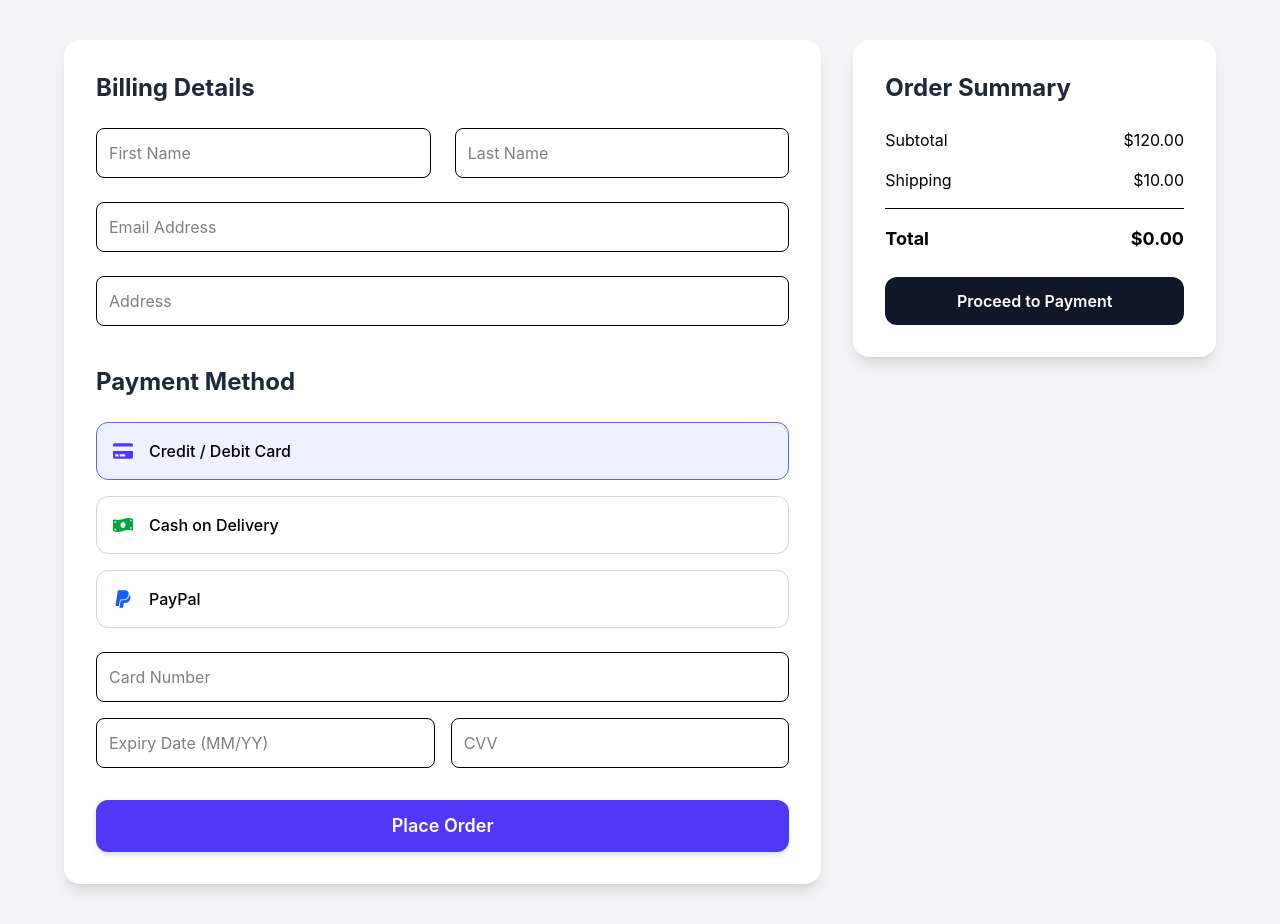
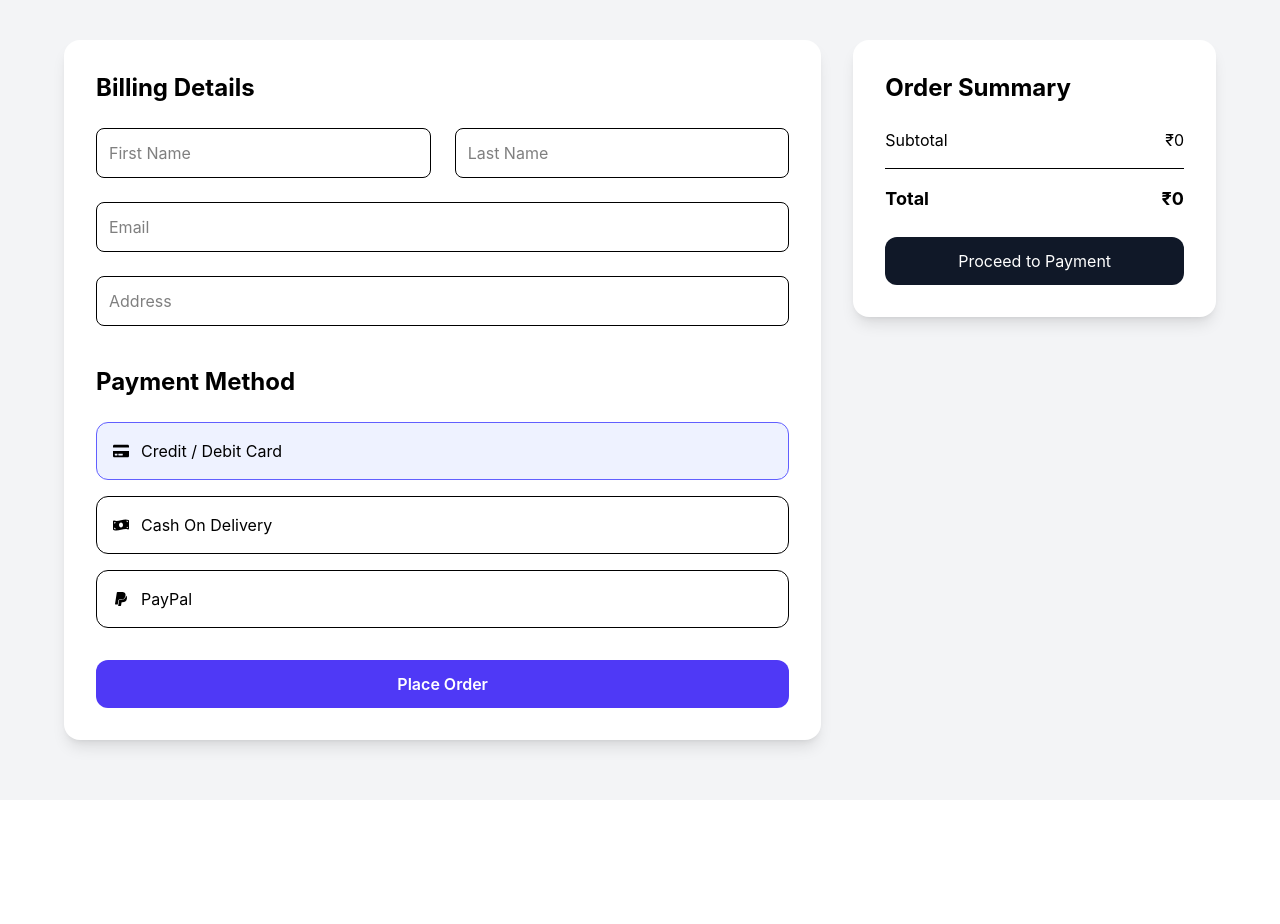
Before and after one commit to MoinudeenTak/Ecommerce1, a React (Vite) app: page /payment in a window 1280 px wide. After the commit the page ends 800 px from the top, so only its background shows below. Built offline with nearby package versions, Linux system fonts and the light colour scheme.

Commit message:
final ready demo project1

```diff
--- a/package.json
+++ b/package.json
@@ -16,9 +16,10 @@
     "react": "^19.2.0",
     "react-dom": "^19.2.0",
     "react-hook-form": "^7.71.2",
-    "react-icons": "^5.5.0",
+    "react-icons": "^5.6.0",
     "react-router-dom": "^7.13.1",
     "react-toastify": "^11.0.5",
+    "recharts": "^3.7.0",
     "tailwindcss": "^4.2.1"
   },
   "devDependencies": {
--- /dev/null
+++ b/src/Components/Charts/RevenueCharts.jsx
@@ -0,0 +1,32 @@
+import {
+  BarChart,
+  Bar,
+  XAxis,
+  YAxis,
+  Tooltip,
+  ResponsiveContainer,
+} from "recharts";
+
+const RevenueChart = ({ orders }) => {
+  const data = orders.map((order) => ({
+    date: new Date(order.createdAt).toLocaleDateString(),
+    revenue: order.totalAmount,
+  }));
+
+  return (
+    <div className="bg-white p-6 rounded-xl shadow-md">
+      <h2 className="text-xl font-semibold mb-4">Revenue</h2>
+
+      <ResponsiveContainer width="100%" height={300}>
+        <BarChart data={data}>
+          <XAxis dataKey="date" />
+          <YAxis />
+          <Tooltip />
+          <Bar dataKey="revenue" />
+        </BarChart>
+      </ResponsiveContainer>
+    </div>
+  );
+};
+
+export default RevenueChart;
--- /dev/null
+++ b/src/Components/Filters/CategoryFilter.jsx
@@ -0,0 +1,32 @@
+const CategoryFilter = ({ setCategory }) => {
+
+const categories = [
+"all",
+"electronics",
+"fashion",
+"home",
+"books"
+];
+
+return (
+<div className="space-y-2">
+
+<h3 className="font-semibold mb-2">Category</h3>
+
+{categories.map((cat) => (
+
+<button
+key={cat}
+onClick={() => setCategory(cat)}
+className="block text-sm text-gray-600 hover:text-blue-600 capitalize"
+>
+{cat}
+</button>
+
+))}
+
+</div>
+);
+};
+
+export default CategoryFilter;
--- /dev/null
+++ b/src/Components/Filters/PriceFilter.jsx
@@ -0,0 +1,25 @@
+const PriceFilter = ({ priceRange, setPriceRange }) => {
+
+  return (
+    <div className="mb-6">
+
+      <h3 className="font-semibold mb-2">Price</h3>
+
+      <input
+        type="range"
+        min="0"
+        max="2000"
+        value={priceRange}
+        onChange={(e)=>setPriceRange(e.target.value)}
+        className="w-full"
+      />
+
+      <p className="text-sm text-gray-500 mt-1">
+        Up to ${priceRange}
+      </p>
+
+    </div>
+  );
+};
+
+export default PriceFilter;
--- /dev/null
+++ b/src/Components/Filters/SortFilter.jsx
@@ -0,0 +1,23 @@
+const SortFilter = ({ setSort }) => {
+
+  return (
+    <div className="mb-6">
+
+      <h3 className="font-semibold mb-2">Sort By</h3>
+
+      <select
+        onChange={(e)=>setSort(e.target.value)}
+        className="w-full border rounded p-2 text-sm"
+      >
+
+        <option value="">Default</option>
+        <option value="low">Price Low → High</option>
+        <option value="high">Price High → Low</option>
+
+      </select>
+
+    </div>
+  );
+};
+
+export default SortFilter;
--- a/src/Components/Pages/Dashboard.jsx
+++ b/src/Components/Pages/Dashboard.jsx
@@ -1,20 +1,29 @@
-import { useMemo } from "react";
+import { useMemo, useEffect } from "react";
 import { useNavigate } from "react-router-dom";
 import { useCart } from "../Store/ContextApi";
-import { FaRupeeSign } from "react-icons/fa";
+import {
+  FaSignInAlt,
+  FaRupeeSign,
+  FaShoppingCart,
+  FaBox,
+} from "react-icons/fa";
+import RevenueChart from "../Charts/RevenueCharts";
 
 const Dashboard = () => {
-  const { isAuthenticated, currentUser, orders } = useCart();
+  const { currentUser, orders, logout, dispatch } = useCart();
   const navigate = useNavigate();
 
-  // // 🔒 Protect Admin Route
-  // useEffect(() => {
-  //   if (!isAuthenticated || currentUser?.role !== "admin") {
-  //     navigate("/", { replace: true });
-  //   }
-  // }, [isAuthenticated, currentUser, navigate]);
+  /* ADMIN PROTECTION */
+  useEffect(() => {
+    if (!currentUser || currentUser.role !== "admin") {
+      navigate("/", { replace: true });
+    }
+  }, [currentUser, navigate]);
 
-  // 📊 Calculate Stats
+  if (!currentUser || currentUser.role !== "admin") return null;
+
+  /* STATS */
+
   const totalOrders = orders?.length || 0;
 
   const totalRevenue = useMemo(() => {
@@ -35,25 +44,55 @@ const Dashboard = () => {
     return (
       orders?.reduce(
         (acc, order) =>
-          acc + order.items.reduce((sum, item) => sum + item.quantity, 0),
+          acc +
+          order.items.reduce((sum, item) => sum + item.quantity, 0),
         0
       ) || 0
     );
   }, [orders]);
 
-  if (!currentUser) return null;
+  /* LOGOUT */
+
+  const handleLogout = () => {
+    logout();
+    sessionStorage.removeItem("token");
+    navigate("/");
+  };
 
   return (
-    <div className="min-h-screen bg-gray-100 p-8">
+    <div className="min-h-screen bg-gray-100">
       {/* HEADER */}
-      <div className="mb-8">
-        <h1 className="text-3xl font-bold text-gray-800">Owner Dashboard</h1>
-        <p className="text-gray-500">Monitor all orders and revenue</p>
+
+      <div className="bg-white shadow-sm">
+        <div className="max-w-7xl mx-auto px-6 py-5 flex justify-between items-center">
+          <div>
+            <h1 className="text-3xl font-bold text-gray-800">
+              Owner Dashboard
+            </h1>
+            <p className="text-gray-500 text-sm">
+              Monitor orders and store performance
+            </p>
           </div>
 
+          <button
+            onClick={handleLogout}
+            className="flex items-center gap-2 bg-red-600 text-white px-4 py-2 rounded-lg hover:bg-red-700 transition text-sm font-semibold"
+          >
+            <FaSignInAlt /> Logout
+          </button>
+        </div>
+      </div>
+
+      <div className="max-w-7xl mx-auto px-6 py-8">
         {/* STATS */}
+
         <div className="grid grid-cols-1 sm:grid-cols-2 lg:grid-cols-3 gap-6 mb-10">
-        <StatCard title="Total Orders" value={totalOrders} />
+          <StatCard
+            title="Total Orders"
+            value={totalOrders}
+            icon={<FaShoppingCart />}
+          />
+
           <StatCard
             title="Total Revenue"
             value={
@@ -61,23 +100,42 @@ const Dashboard = () => {
                 <FaRupeeSign /> {totalRevenue}
               </span>
             }
+            icon={<FaRupeeSign />}
           />
-        <StatCard title="Products Sold" value={totalProductsSold} />
+
+          <StatCard
+            title="Products Sold"
+            value={totalProductsSold}
+            icon={<FaBox />}
+          />
+        </div>
+
+        {/* REVENUE CHART */}
+
+        <div className="bg-white rounded-xl shadow-md p-6 mb-10">
+          <h2 className="text-xl font-semibold mb-4 text-gray-800">
+            Revenue Overview
+          </h2>
+
+          <RevenueChart orders={orders} />
         </div>
 
         {/* ORDERS TABLE */}
+
         <div className="bg-white rounded-xl shadow-md p-6">
-        <h2 className="text-xl font-semibold mb-6 text-gray-800">All Orders</h2>
+          <h2 className="text-xl font-semibold mb-6 text-gray-800">
+            Recent Orders
+          </h2>
 
           <div className="overflow-x-auto">
             <table className="w-full text-sm">
               <thead>
-              <tr className="border-b text-gray-600">
-                <th className="text-left py-3">#</th>
-                <th className="text-left py-3">Customer</th>
-                <th className="text-left py-3">Items</th>
-                <th className="text-left py-3">Amount</th>
-                <th className="text-left py-3">Status</th>
+                <tr className="border-b text-gray-500 text-left">
+                  <th className="py-3">#</th>
+                  <th>Customer</th>
+                  <th>Items</th>
+                  <th>Amount</th>
+                  <th>Status</th>
                 </tr>
               </thead>
 
@@ -89,7 +147,7 @@ const Dashboard = () => {
                     </td>
                   </tr>
                 ) : (
-                orders?.map((order, index) => {
+                  orders.map((order, index) => {
                     const orderTotal = order.items.reduce(
                       (sum, item) => sum + item.price * item.quantity,
                       0
@@ -97,25 +155,41 @@ const Dashboard = () => {
 
                     return (
                       <tr
-                      key={index}
+                        key={order.id}
                         className="border-b hover:bg-gray-50 transition"
                       >
-                      <td className="py-3">{index + 1}</td>
-                      <td>{order.customerName}</td>
+                        <td className="py-4">{index + 1}</td>
+
+                        <td className="font-medium text-gray-700">
+                          {order.customerName ||
+                            order.customerEmail ||
+                            "Guest"}
+                        </td>
+
                         <td>{order.items.length} items</td>
-                      <td>₹{orderTotal}</td>
+
+                        <td className="font-semibold text-gray-800">
+                          ₹{orderTotal}
+                        </td>
+
                         <td>
-                        <span
-                          className={`px-3 py-1 rounded-full text-xs font-medium ${
-                            order.status === "Delivered"
-                              ? "bg-green-100 text-green-700"
-                              : order.status === "Pending"
-                              ? "bg-yellow-100 text-yellow-700"
-                              : "bg-red-100 text-red-700"
-                          }`}
+                          <select
+                            value={order.status}
+                            onChange={(e) =>
+                              dispatch({
+                                type: "UPDATE_ORDER_STATUS",
+                                payload: {
+                                  id: order.id,
+                                  status: e.target.value,
+                                },
+                              })
+                            }
+                            className="border px-2 py-1 rounded"
                           >
-                          {order.status}
-                        </span>
+                            <option value="Pending">Pending</option>
+                            <option value="Delivered">Delivered</option>
+                            <option value="Cancelled">Cancelled</option>
+                          </select>
                         </td>
                       </tr>
                     );
@@ -126,15 +200,25 @@ const Dashboard = () => {
           </div>
         </div>
       </div>
+    </div>
   );
 };
 
-// 📦 Reusable Stat Card
-const StatCard = ({ title, value }) => (
-  <div className="bg-white rounded-xl shadow-md p-6 border-l-4 border-blue-600 hover:shadow-lg transition">
-    <h3 className="text-gray-500 text-sm mb-2">{title}</h3>
-    <p className="text-2xl font-bold text-gray-800">{value}</p>
+/* STAT CARD COMPONENT */
+
+const StatCard = ({ title, value, icon }) => {
+  return (
+    <div className="bg-white p-6 rounded-xl shadow-md flex items-center justify-between hover:shadow-lg transition">
+      <div>
+        <h3 className="text-gray-500 text-sm">{title}</h3>
+        <p className="text-2xl font-bold text-gray-800 mt-1">{value}</p>
+      </div>
+
+      <div className="text-blue-600 text-2xl bg-blue-50 p-3 rounded-lg">
+        {icon}
+      </div>
     </div>
   );
+};
 
 export default Dashboard;
--- a/src/Components/Pages/Home.jsx
+++ b/src/Components/Pages/Home.jsx
@@ -1,36 +1,59 @@
-import { useState, useEffect, } from "react";
+import { useState, useEffect } from "react";
 import Header from "../Layout/Header";
 import HeroSection from "../Home/HeroSection";
 import ProductsSection from "../Home/ProductsSection";
 import { useNavigate } from "react-router-dom";
 import { useCart } from "../Store/ContextApi";
+import CategoryFilter from "../Filters/CategoryFilter";
+import PriceFilter from "../Filters/PriceFilter";
+import SortFilter from "../Filters/SortFilter";
+
 const Home = () => {
   const [searchTerm, setSearchTerm] = useState("");
   const [category, setCategory] = useState("all");
-   const { isAuthenticated, currentUser } = useCart();
+  const [sort, setSort] = useState("");
+  const [priceRange, setPriceRange] = useState(2000);
+
+  const { isAuthenticated, currentUser } = useCart();
   const navigate = useNavigate();
 
-  // 🔥 Redirect admin back to dashboard
+  // 🔥 Redirect admin to dashboard
   useEffect(() => {
     if (isAuthenticated && currentUser?.role === "admin") {
       navigate("/dashboard", { replace: true });
     }
   }, [isAuthenticated, currentUser, navigate]);
 
-
   return (
     <>
-      <Header
-        onSearch={setSearchTerm}
-        onCategoryChange={setCategory}
-      />
+      <Header onSearch={setSearchTerm} onCategoryChange={setCategory} />
 
       <main className="min-h-screen bg-gray-50">
         <HeroSection />
-        <ProductsSection
-          searchTerm={searchTerm}
-          category={category}
-        />
+
+        {/* Filter + Products Layout */}
+        <div className="max-w-7xl mx-auto px-4 py-8 grid grid-cols-1 md:grid-cols-4 gap-6">
+          {/* Sidebar Filters */}
+          <div className="bg-white p-4 rounded-lg shadow h-fit">
+            <CategoryFilter setCategory={setCategory} />
+            <PriceFilter
+              priceRange={priceRange}
+              setPriceRange={setPriceRange}
+            />
+
+            <SortFilter setSort={setSort} />
+          </div>
+
+          {/* Products */}
+          <div className="md:col-span-3">
+            <ProductsSection
+              searchTerm={searchTerm}
+              category={category}
+              sort={sort}
+              priceRange={priceRange}
+            />
+          </div>
+        </div>
       </main>
     </>
   );
--- a/src/Components/Pages/Payment.jsx
+++ b/src/Components/Pages/Payment.jsx
@@ -9,33 +9,49 @@ const Payment = () => {
   const [paymentMethod, setPaymentMethod] = useState("card");
   const { cartItems, dispatch, currentUser } = useCart();
   const navigate = useNavigate();
+
+  const totalPrice = cartItems.reduce(
+    (acc, item) => acc + item.price * item.quantity,
+    0
+  );
+
   const handlePayment = async () => {
     try {
-      const totalAmount = cartItems.reduce(
-        (acc, item) => acc + item.price * item.quantity,
-        0
-      );
-
       const res = await paymentApiCall({
-        amount: totalAmount,
+        amount: totalPrice,
       });
 
       if (res.data.success) {
         toast.success("Payment Successful!");
 
-        // 🔥 CREATE ORDER OBJECT
+        /* CREATE ORDER */
         const newOrder = {
-          id: Date.now(),
-          customerName: currentUser?.name || "Guest",
+          id: crypto.randomUUID(),
+
+          userId: currentUser?.id || null,
+          customerName:
+            currentUser?.name ||
+            currentUser?.username ||
+            currentUser?.email ||
+            "Guest",
+
+          customerEmail: currentUser?.email || "",
+
           items: cartItems,
+
+          totalAmount: totalPrice,
+
+          paymentMethod,
+
           status: "Pending",
-          date: new Date().toISOString(),
+
+          createdAt: new Date().toISOString(),
         };
 
-        // 🔥 SAVE ORDER
+        /* SAVE ORDER */
         dispatch({ type: "ADD_ORDER", payload: newOrder });
 
-        // 🔥 CLEAR CART AFTER ORDER SAVED
+        /* CLEAR CART */
         dispatch({ type: "CLEAR_CART" });
 
         navigate("/", {
@@ -47,143 +63,91 @@ const Payment = () => {
       toast.error("Payment Failed");
     }
   };
-  const totalPrice = cartItems.reduce(
-    (acc, item) => acc + item.price * item.quantity,
-    0
-  );
+
   return (
     <div className="min-h-screen bg-gray-100 py-10 px-4">
       <div className="max-w-6xl mx-auto grid grid-cols-1 lg:grid-cols-3 gap-8">
-        {/* LEFT SIDE - Billing & Payment */}
+
+        {/* LEFT SIDE */}
+
         <div className="lg:col-span-2 bg-white p-8 rounded-2xl shadow-lg">
-          <h2 className="text-2xl font-bold mb-6 text-gray-800">
-            Billing Details
-          </h2>
+          <h2 className="text-2xl font-bold mb-6">Billing Details</h2>
 
-          {/* Billing Form */}
           <div className="grid grid-cols-1 md:grid-cols-2 gap-6">
-            <input
-              type="text"
-              placeholder="First Name"
-              className="border p-3 rounded-lg focus:outline-none focus:ring-2 focus:ring-indigo-500"
-            />
-            <input
-              type="text"
-              placeholder="Last Name"
-              className="border p-3 rounded-lg focus:outline-none focus:ring-2 focus:ring-indigo-500"
-            />
-            <input
-              type="email"
-              placeholder="Email Address"
-              className="border p-3 rounded-lg focus:outline-none focus:ring-2 focus:ring-indigo-500 md:col-span-2"
-            />
-            <input
-              type="text"
-              placeholder="Address"
-              className="border p-3 rounded-lg focus:outline-none focus:ring-2 focus:ring-indigo-500 md:col-span-2"
-            />
+            <input type="text" placeholder="First Name" className="border p-3 rounded-lg"/>
+            <input type="text" placeholder="Last Name" className="border p-3 rounded-lg"/>
+            <input type="email" placeholder="Email" className="border p-3 rounded-lg md:col-span-2"/>
+            <input type="text" placeholder="Address" className="border p-3 rounded-lg md:col-span-2"/>
           </div>
 
-          {/* Payment Method */}
-          <h2 className="text-2xl font-bold mt-10 mb-6 text-gray-800">
-            Payment Method
-          </h2>
+          {/* PAYMENT METHOD */}
+
+          <h2 className="text-2xl font-bold mt-10 mb-6">Payment Method</h2>
 
           <div className="space-y-4">
+
             <div
               onClick={() => setPaymentMethod("card")}
-              className={`flex items-center p-4 border rounded-xl cursor-pointer transition ${
-                paymentMethod === "card"
-                  ? "border-indigo-500 bg-indigo-50"
-                  : "border-gray-300"
+              className={`flex items-center p-4 border rounded-xl cursor-pointer ${
+                paymentMethod === "card" ? "border-indigo-500 bg-indigo-50" : ""
               }`}
             >
-              <FaCreditCard className="text-indigo-600 text-xl mr-4" />
-              <span className="font-medium">Credit / Debit Card</span>
+              <FaCreditCard className="mr-3"/> Credit / Debit Card
             </div>
 
             <div
               onClick={() => setPaymentMethod("cod")}
-              className={`flex items-center p-4 border rounded-xl cursor-pointer transition ${
-                paymentMethod === "cod"
-                  ? "border-indigo-500 bg-indigo-50"
-                  : "border-gray-300"
+              className={`flex items-center p-4 border rounded-xl cursor-pointer ${
+                paymentMethod === "cod" ? "border-indigo-500 bg-indigo-50" : ""
               }`}
             >
-              <FaMoneyBillWave className="text-green-600 text-xl mr-4" />
-              <span className="font-medium">Cash on Delivery</span>
+              <FaMoneyBillWave className="mr-3"/> Cash On Delivery
             </div>
 
             <div
               onClick={() => setPaymentMethod("paypal")}
-              className={`flex items-center p-4 border rounded-xl cursor-pointer transition ${
-                paymentMethod === "paypal"
-                  ? "border-indigo-500 bg-indigo-50"
-                  : "border-gray-300"
+              className={`flex items-center p-4 border rounded-xl cursor-pointer ${
+                paymentMethod === "paypal" ? "border-indigo-500 bg-indigo-50" : ""
               }`}
             >
-              <FaPaypal className="text-blue-600 text-xl mr-4" />
-              <span className="font-medium">PayPal</span>
+              <FaPaypal className="mr-3"/> PayPal
             </div>
+
           </div>
 
-          {/* Card Details */}
-          {paymentMethod === "card" && (
-            <div className="mt-6 space-y-4">
-              <input
-                type="text"
-                placeholder="Card Number"
-                className="border p-3 rounded-lg w-full focus:outline-none focus:ring-2 focus:ring-indigo-500"
-              />
-              <div className="grid grid-cols-2 gap-4">
-                <input
-                  type="text"
-                  placeholder="Expiry Date (MM/YY)"
-                  className="border p-3 rounded-lg focus:outline-none focus:ring-2 focus:ring-indigo-500"
-                />
-                <input
-                  type="text"
-                  placeholder="CVV"
-                  className="border p-3 rounded-lg focus:outline-none focus:ring-2 focus:ring-indigo-500"
-                />
-              </div>
-            </div>
-          )}
-
-          {/* Place Order Button */}
-          <button className="mt-8 w-full bg-indigo-600 hover:bg-indigo-700 text-white py-3 rounded-xl font-semibold text-lg transition duration-300 shadow-md">
+          <button
+            onClick={handlePayment}
+            className="mt-8 w-full bg-indigo-600 hover:bg-indigo-700 text-white py-3 rounded-xl font-semibold"
+          >
             Place Order
           </button>
         </div>
 
-        {/* RIGHT SIDE - Order Summary */}
+        {/* ORDER SUMMARY */}
+
         <div className="bg-white p-8 rounded-2xl shadow-lg h-fit">
-          <h2 className="text-2xl font-bold mb-6 text-gray-800">
-            Order Summary
-          </h2>
+          <h2 className="text-2xl font-bold mb-6">Order Summary</h2>
 
           <div className="space-y-4">
             <div className="flex justify-between">
               <span>Subtotal</span>
-              <span>$120.00</span>
+              <span>₹{totalPrice}</span>
             </div>
-            <div className="flex justify-between">
-              <span>Shipping</span>
-              <span>$10.00</span>
-            </div>
+
             <div className="flex justify-between font-bold text-lg border-t pt-4">
               <span>Total</span>
-              <span> ${totalPrice.toFixed(2)}</span>
+              <span>₹{totalPrice}</span>
             </div>
           </div>
 
           <button
             onClick={handlePayment}
-            className="mt-6 w-full bg-gray-900 hover:bg-black text-white py-3 rounded-xl font-semibold transition duration-300"
+            className="mt-6 w-full bg-gray-900 text-white py-3 rounded-xl"
           >
             Proceed to Payment
           </button>
         </div>
+
       </div>
     </div>
   );
--- a/src/Components/Store/ContextApi.jsx
+++ b/src/Components/Store/ContextApi.jsx
@@ -77,6 +77,15 @@ function cartReducer(state, action) {
         ...state,
         orders: updatedOrders,
       };
+      case "UPDATE_ORDER_STATUS":
+  return {
+    ...state,
+    orders: state.orders.map((order) =>
+      order.id === action.payload.id
+        ? { ...order, status: action.payload.status }
+        : order
+    ),
+  };
     case "LOGIN":
       return { ...state, isAuthenticated: true, currentUser: action.payload };
 
@@ -166,6 +175,7 @@ sessionStorage.removeItem("loggedInUser");
     login,
     logout,
     currentUser: state.currentUser,
+    orders: state.orders,
   };
 
   return (
```
Also changed, not shown: src/Components/Home/ProductsSection.jsx (+9 -2 lines), src/Components/Pages/Products.jsx (+112 -33 lines), 1 other file (tests, documents, lock files or other folders). Lines whose indentation alone changed are shown as unchanged.
